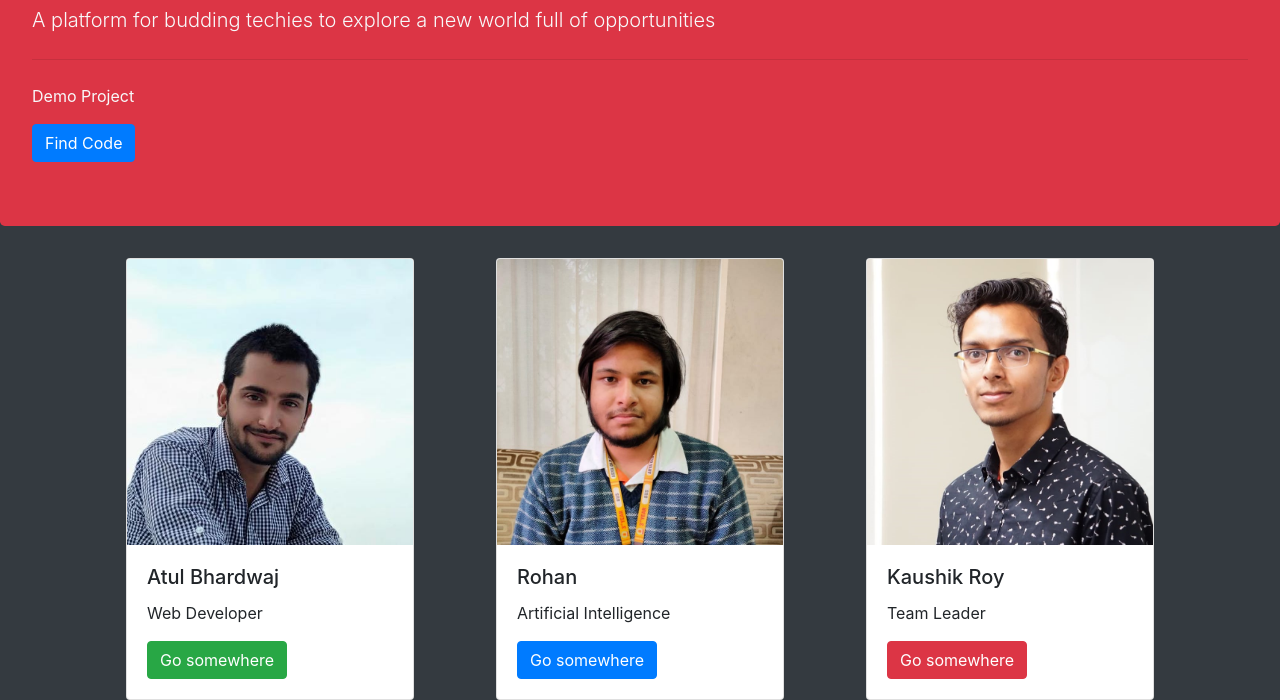
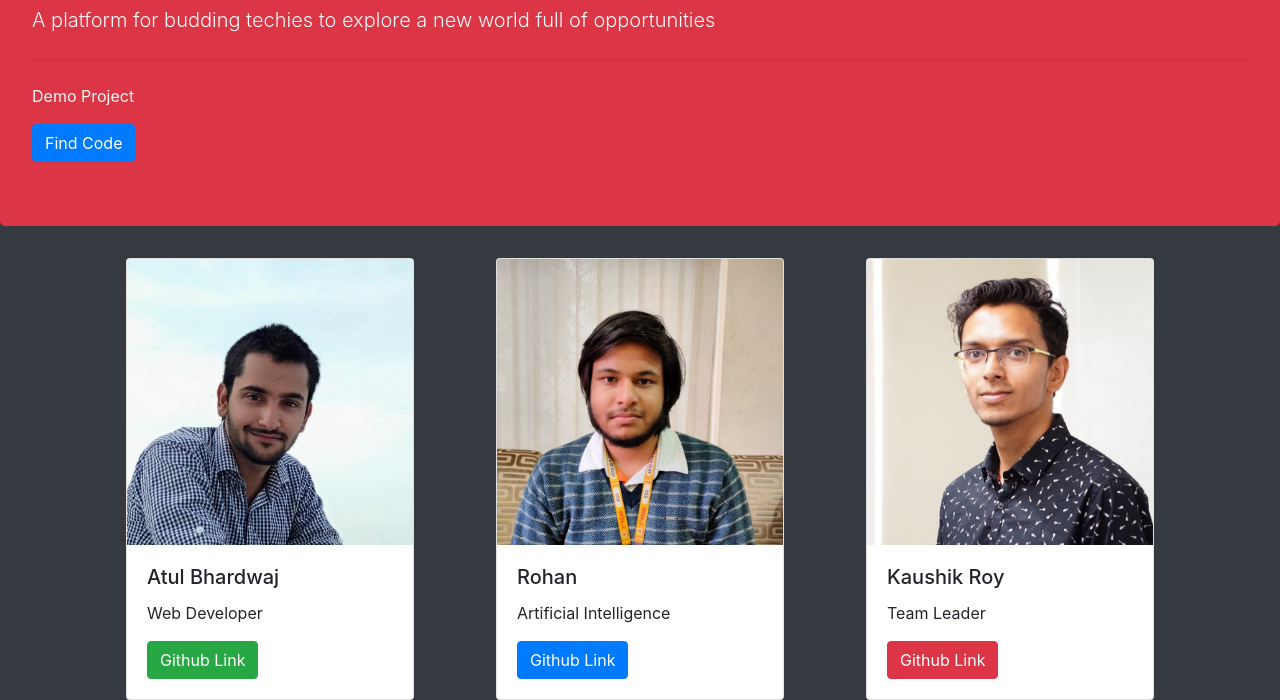
Before and after one commit to AdityaSethi07/TechWizards, a plain HTML site: page index.html in a window 1280 px wide. Shown: the part 134-834 px from the top of the page. Drawn offline with nearby package versions, Linux system fonts and the light colour scheme.

Commit message:
Links updated

```diff
--- a/index.html
+++ b/index.html
@@ -28,7 +28,7 @@
             <div class="card-body">
               <h5 class="card-title">Atul Bhardwaj</h5>
               <p class="card-text">Web Developer</p>
-              <a href="#" class="btn btn-success">Go somewhere</a>
+              <a href="https://github.com/atulb07" class="btn btn-success">Github Link</a>
             </div>
           </div>
 
@@ -39,7 +39,7 @@
             <div class="card-body">
               <h5 class="card-title">Rohan</h5>
               <p class="card-text">Artificial Intelligence</p>
-              <a href="#" class="btn btn-primary">Go somewhere</a>
+              <a href="https://github.com/RMX911" class="btn btn-primary">Github Link</a>
             </div>
           </div>
 
@@ -49,7 +49,7 @@
             <div class="card-body">
               <h5 class="card-title">Kaushik Roy</h5>
               <p class="card-text">Team Leader</p>
-              <a href="#" class="btn btn-danger">Go somewhere</a>
+              <a href="https://github.com/kroy96/" class="btn btn-danger">Github Link</a>
             </div>
           </div>
 
```
